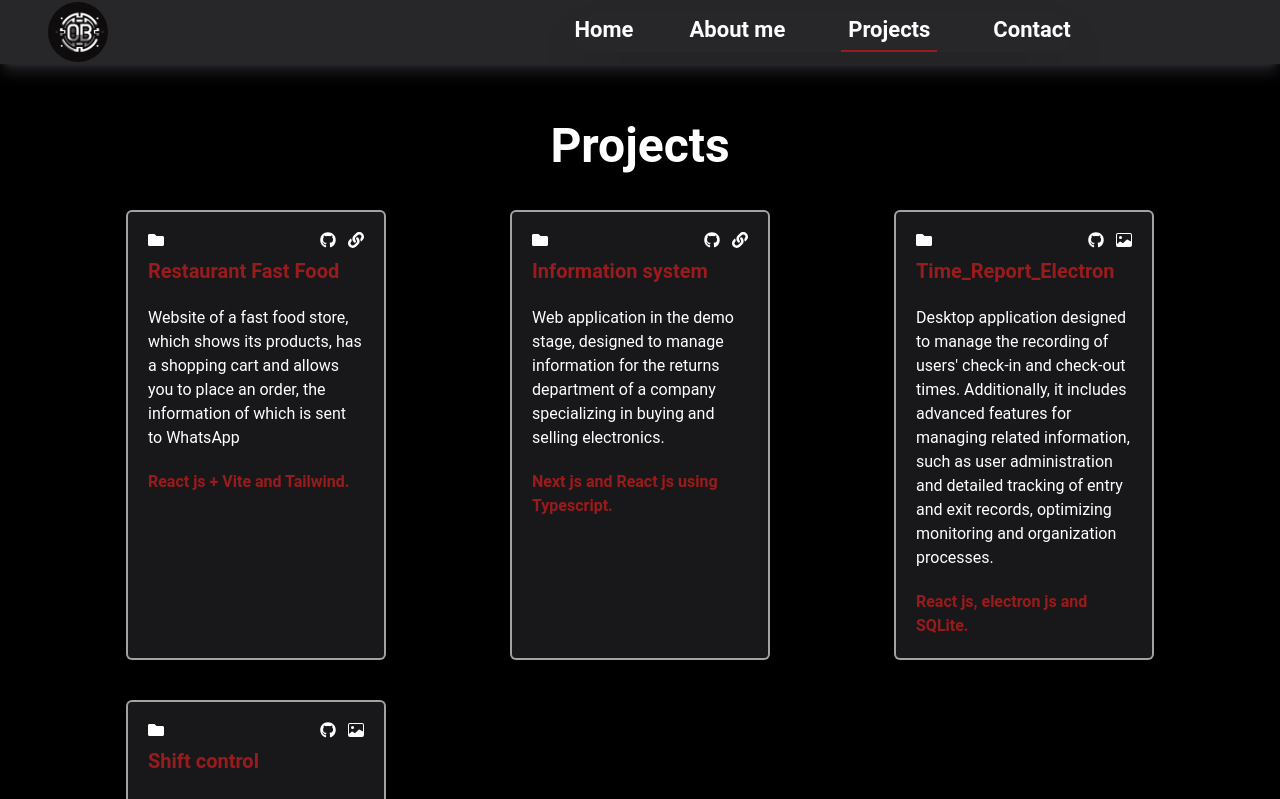
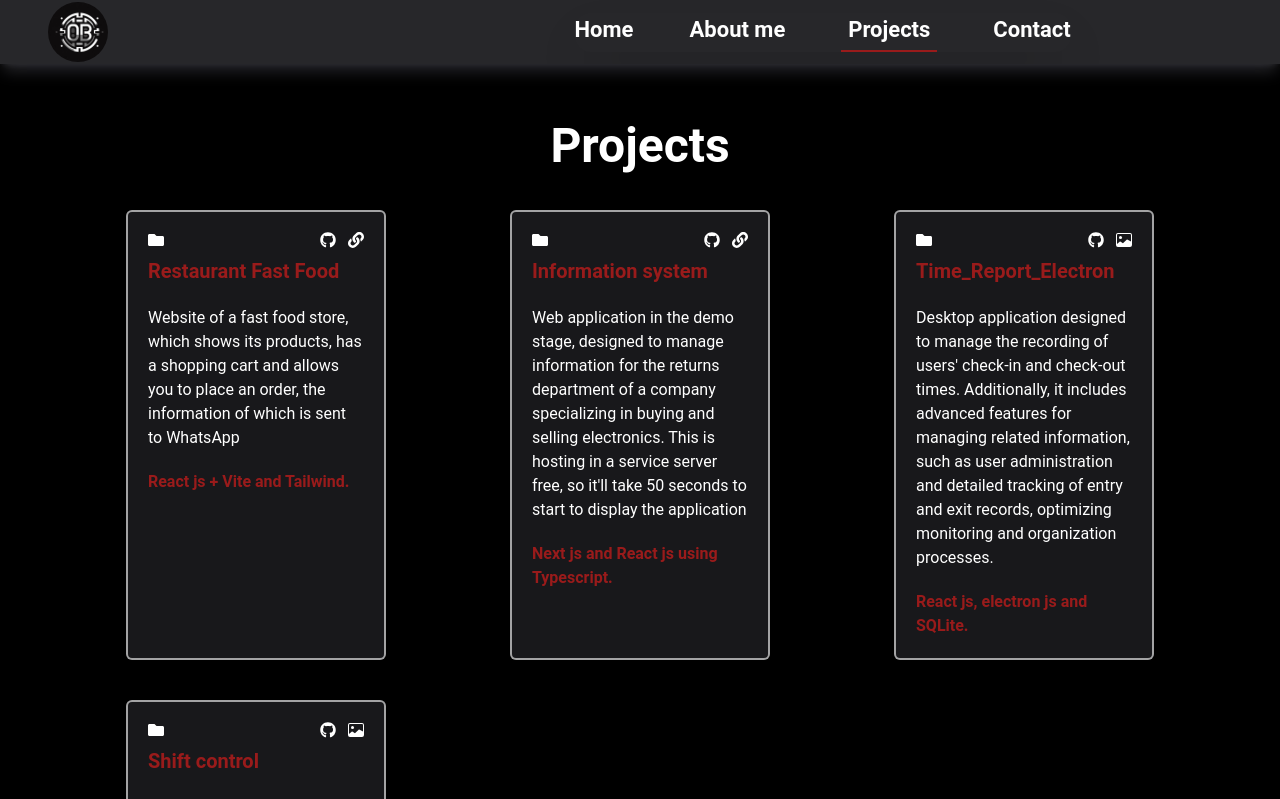
Before and after one commit to ombeltran/portfolio, a React (Create React App) app: page /projects in a window 1280 px wide. Shown: the top 799 px of the page. Built offline with nearby package versions, Linux system fonts and the light colour scheme.

Commit message:
changing the text of information system project

```diff
--- a/src/pages/listProjects.js
+++ b/src/pages/listProjects.js
@@ -9,7 +9,7 @@ export const myListProjects = [
     },
     {
         name: "Information system",
-        description: "Web application in the demo stage, designed to manage information for the returns department of a company specializing in buying and selling electronics.",
+        description: "Web application in the demo stage, designed to manage information for the returns department of a company specializing in buying and selling electronics. This is hosting in a service server free, so it'll take 50 seconds to start to display the application",
         tecnology: "Next js and React js using Typescript.",
         git: "https://github.com/ombeltran/information-system.git",
         url: "https://information-system.onrender.com/",
```
